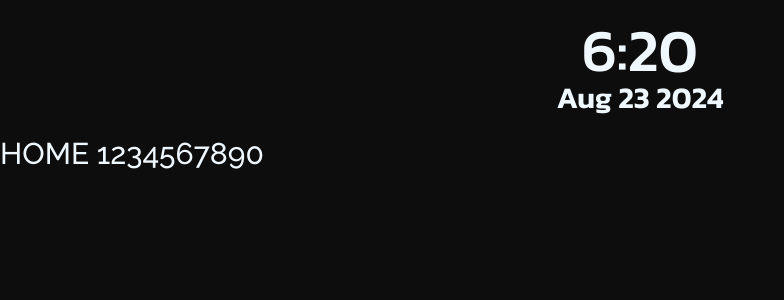
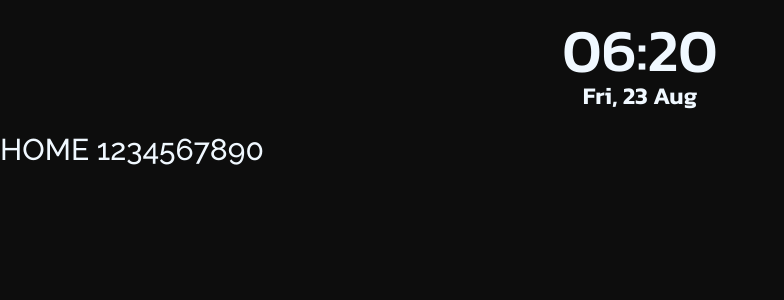
Before and after one commit to makersmecca/Portfolio, a React (Vite) app: page / in a window 1280 px wide. Shown: the top 300 px of the page, without its empty margins (0-784 px from the left). Built offline with nearby package versions, Linux system fonts and the light colour scheme.

Commit message:
formatted date and time display

```diff
--- a/src/Components/DateTime.jsx
+++ b/src/Components/DateTime.jsx
@@ -1,7 +1,6 @@
 import { useState } from "react";
 const DisplayDateTime = () => {
   const [currentTime, setCurrentTime] = useState(new Date());
-
   function updateTime() {
     setCurrentTime((c) => new Date());
   }
@@ -9,15 +8,33 @@ const DisplayDateTime = () => {
   //console.log(currentTime);
 
   setInterval(updateTime, 1000);
+
   return (
     <>
       <div className="py-5">
         <h5 className="font-Kanit text-center">
-          <span className="text-6xl">{`${currentTime.getHours()}:${currentTime.getMinutes()}`}</span>
+          <span className="text-6xl">
+            {currentTime.getHours() < 10 ? (
+              <span>0{currentTime.getHours()}</span>
+            ) : (
+              <span>{currentTime.getHours()}</span>
+            )}
+            :
+            {currentTime.getMinutes() < 10 ? (
+              <span>0{currentTime.getMinutes()}</span>
+            ) : (
+              <span>{currentTime.getMinutes()}</span>
+            )}
+          </span>
+          {/* <span className="text-6xl">{`${currentTime.getHours()}:${currentTime.getMinutes()}`}</span> */}
           {/* {currentTime.toTimeString().substring(0, 8)} */}
         </h5>
-        <h5 className="font-Kanit text-3xl font-semibold text-center">
-          {currentTime.toDateString().substring(3)}
+        <h5 className="font-Kanit text-2xl font-semibold text-center">
+          <span>
+            {currentTime.toDateString().substring(0, 3)},{" "}
+            {currentTime.toDateString().substring(8, 10)}{" "}
+            {currentTime.toDateString().substring(4, 7)}
+          </span>
         </h5>
       </div>
     </>
```
